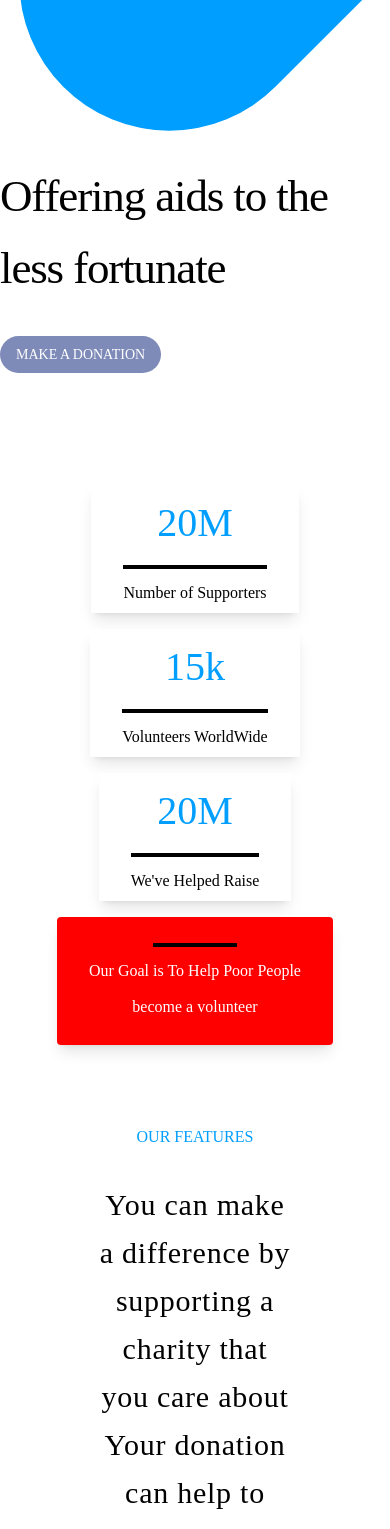
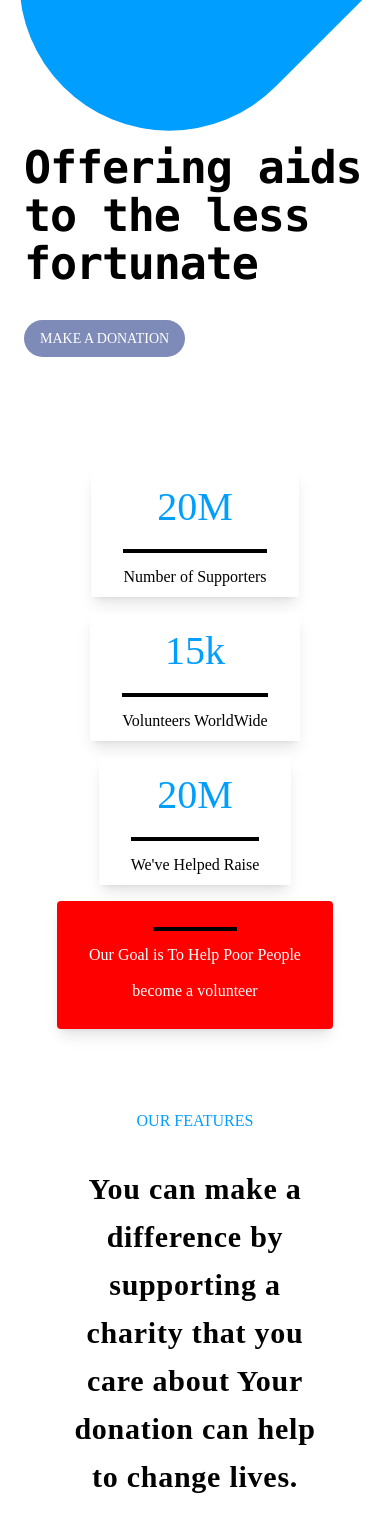
Before and after one commit to hcoretech/childrenOfwar, a Next.js app: page /home in a window 390 px wide. Shown: the part 380-1909 px from the top of the page. Built offline with nearby package versions, Linux system fonts and the light colour scheme.

Commit message:
new commit

```diff
--- a/app/(root)/home/page.tsx
+++ b/app/(root)/home/page.tsx
@@ -36,15 +36,15 @@ export default function Page(){
                         <Image src="/Path.svg" width={800} height={400} alt="child" priority className="w-auto max-sm:w-[60px] h-auto "/>
                     </div>
                     <div className="absolute bottom-0 ">
-                        <Image src="/Shape.svg" width={800} height={200} alt="child" priority className="w-auto h-[300px] max-sm:h-auto "/>
+                        <Image src="/Shape.svg" width={800} height={400} alt="child" priority className="w-auto  max-sm:h-auto h-[300px] "/>
                     </div>
                     <Image  src="/Image.png"  className="w-auto h-auto max-sm:w-[300px] relative"  width={400} height={300} alt="childofwar" priority/>
                 </div>
 
-                 <div className=" sm:hidden mt-40 ">
+                 <div className=" sm:hidden mt-30 p-6 ">
                          {/* <Image src="/image.png" width={400} height={200} alt="child" className="w-auto h-auto float-right"/> */}
                          <div className=" relative ">
-                           <h1 className="text-[65px] max-sm:text-[45px] font-[Rowdies] text-base/18   tracking-tight  font-light">Offering aids to the  less fortunate</h1>
+                           <h1 className="text-[65px] max-sm:text-[45px] font-mono text-base/18 max-sm:tracking-tight  max-sm:text-base/12  tracking-tight  font-bold">Offering aids to the  less fortunate</h1>
                           <button className="text-[14px] font-[Rowdies] bg-[#7E8AB8] font-light  py-2 px-4 text-center rounded-[24px] text-white mt-8">
                            MAKE A DONATION
                           </button>
@@ -55,7 +55,7 @@ export default function Page(){
             </div>
 
             {/* <div> */}
-                  <div className="flex  items-stretch justify-center max-sm:gap-4 relative mt-8 flex-wrap ">
+                  <div className="flex  items-center max-sm:items-stretch max-sm:mt-2 justify-center max-sm:gap-4 relative mt-8  flex-wrap ">
                     <div className="flex flex-col gap-3 text-center bg-white py-2 px-8 shadow-lg">
                         <h1 className=" font-[Rowdies] text-[40px] text-[#009EFF] font-light ">20M</h1>
                         <p className="border-2"> </p>
@@ -86,7 +86,7 @@ export default function Page(){
 
 
             <div className=" text-center w-full flex flex-center  justify-center mt-8">
-                <h1 className="text-[40px] max-sm:text-[30px] w-[50%] text-base/11 font-light font-[Rowdies] tracking-wide leading-12   text-center">
+                <h1 className="text-[40px] max-sm:text-[30px] w-[50%] max-sm:w-[70%] text-base/11 font-bold font-[Rowdies] tracking-wide leading-12   text-center">
                     You can make a difference by supporting
                     a charity that you care about
                    Your donation can help to change lives.
```
